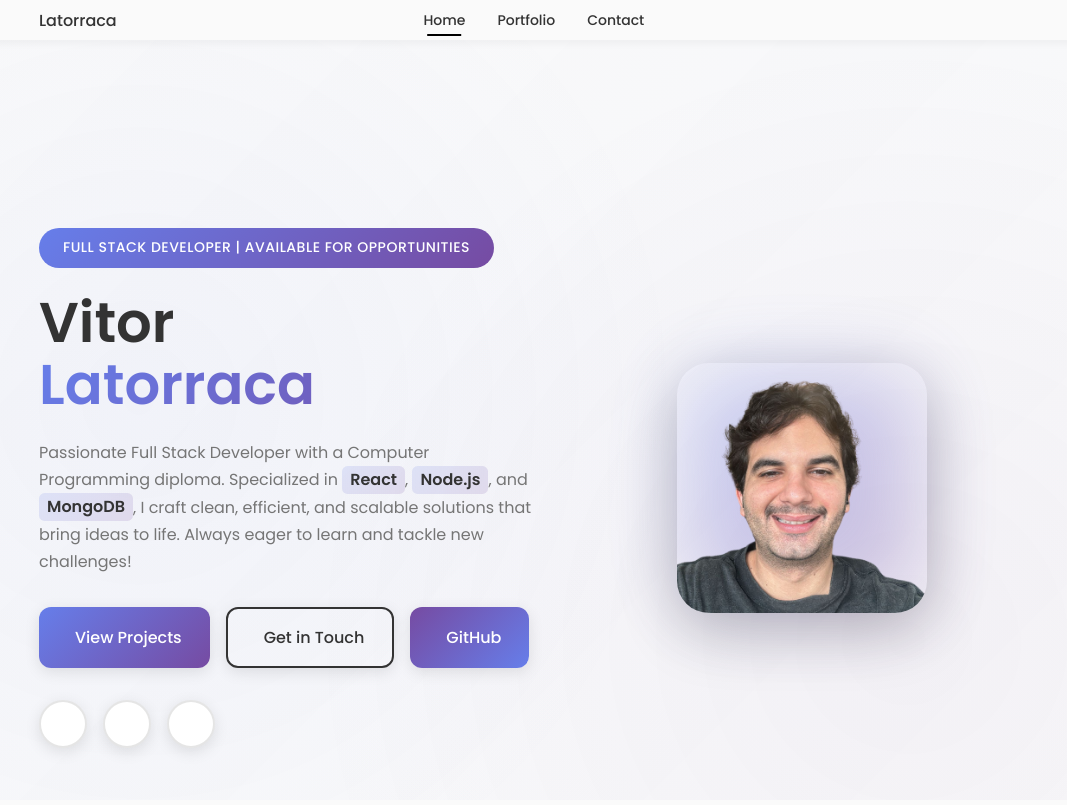
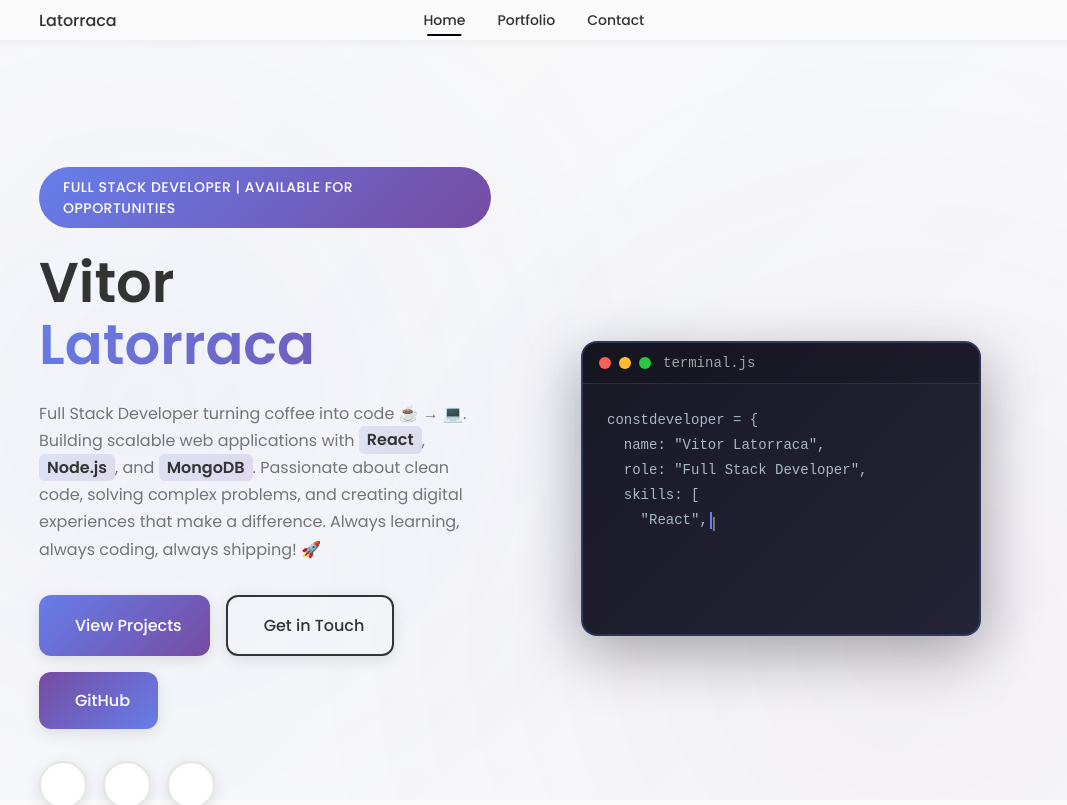
Before and after one commit to vitorlatorraca/PortfolioFInal, a React (Create React App) app: page / in a window 1280 px wide. Shown: the top 805 px of the page, without its empty margins (117-1184 px from the left). Built offline with nearby package versions, Linux system fonts and the light colour scheme.

Commit message:
feat: replace photo with animated code terminal and improve bio - add animated terminal component with typing effect - improve bio with programmer style and emojis - better centered layout - remove photo completely

```diff
--- /dev/null
+++ b/src/components/home/CodeTerminal.jsx
@@ -0,0 +1,67 @@
+import React, { useState, useEffect } from 'react';
+import './codeTerminal.css';
+
+const CodeTerminal = () => {
+  const [currentLine, setCurrentLine] = useState(0);
+  const [displayedText, setDisplayedText] = useState('');
+
+  const codeLines = [
+    { prefix: 'const', text: 'developer = {', delay: 0 },
+    { prefix: '  name:', text: ' "Vitor Latorraca",', delay: 500 },
+    { prefix: '  role:', text: ' "Full Stack Developer",', delay: 1000 },
+    { prefix: '  skills:', text: ' [', delay: 1500 },
+    { prefix: '    "React",', text: '', delay: 2000 },
+    { prefix: '    "Node.js",', text: '', delay: 2500 },
+    { prefix: '    "MongoDB",', text: '', delay: 3000 },
+    { prefix: '    "TypeScript"', text: '', delay: 3500 },
+    { prefix: '  ],', text: '', delay: 4000 },
+    { prefix: '  passion:', text: ' "Building amazing things",', delay: 4500 },
+    { prefix: '  status:', text: ' "Available for opportunities"', delay: 5000 },
+    { prefix: '};', text: '', delay: 5500 },
+    { prefix: '', text: '// Ready to code! 🚀', delay: 6000 }
+  ];
+
+  useEffect(() => {
+    if (currentLine < codeLines.length) {
+      const line = codeLines[currentLine];
+      const timer = setTimeout(() => {
+        setDisplayedText(prev => {
+          if (currentLine === 0) return line.prefix + line.text;
+          return prev + '\n' + line.prefix + line.text;
+        });
+        setCurrentLine(prev => prev + 1);
+      }, line.delay);
+
+      return () => clearTimeout(timer);
+    } else {
+      // Reset after showing all lines
+      const resetTimer = setTimeout(() => {
+        setCurrentLine(0);
+        setDisplayedText('');
+      }, 8000);
+      return () => clearTimeout(resetTimer);
+    }
+    // eslint-disable-next-line react-hooks/exhaustive-deps
+  }, [currentLine]);
+
+  return (
+    <div className="code-terminal">
+      <div className="code-terminal__header">
+        <div className="code-terminal__dots">
+          <span className="code-terminal__dot code-terminal__dot--red"></span>
+          <span className="code-terminal__dot code-terminal__dot--yellow"></span>
+          <span className="code-terminal__dot code-terminal__dot--green"></span>
+        </div>
+        <span className="code-terminal__title">terminal.js</span>
+      </div>
+      <div className="code-terminal__body">
+        <pre className="code-terminal__code">
+          <code>{displayedText}</code>
+          <span className="code-terminal__cursor">|</span>
+        </pre>
+      </div>
+    </div>
+  );
+};
+
+export default CodeTerminal;
--- a/src/components/home/Data.jsx
+++ b/src/components/home/Data.jsx
@@ -13,10 +13,10 @@ const Data = () => {
         </h1>
 
         <p className="home__description">
-            Passionate Full Stack Developer with a Computer Programming diploma.
-            Specialized in <span className="home__highlight">React</span>, <span className="home__highlight">Node.js</span>, and <span className="home__highlight">MongoDB</span>,
-            I craft clean, efficient, and scalable solutions that bring ideas to life.
-            Always eager to learn and tackle new challenges!
+            Full Stack Developer turning coffee into code ☕ → 💻.
+            Building scalable web applications with <span className="home__highlight">React</span>, <span className="home__highlight">Node.js</span>, and <span className="home__highlight">MongoDB</span>.
+            Passionate about clean code, solving complex problems, and creating digital experiences that make a difference.
+            Always learning, always coding, always shipping! 🚀
         </p>
 
         <div className="home__cta-buttons">
--- a/src/components/home/Home.jsx
+++ b/src/components/home/Home.jsx
@@ -1,6 +1,7 @@
 import React from 'react'
 import Data from './Data'
 import Social from './Social'
+import CodeTerminal from './CodeTerminal'
 import "./home.css"
 
 const Home = () => {
@@ -13,10 +14,7 @@ const Home = () => {
                     <Social/>
                 </div>
                 <div className="home__right">
-                    <div className="home__img-wrapper">
-                        <div className="home__img"></div>
-                        <div className="home__img-blur"></div>
-                    </div>
+                    <CodeTerminal />
                 </div>
             </div>
         </div>
--- /dev/null
+++ b/src/components/home/codeTerminal.css
@@ -0,0 +1,143 @@
+.code-terminal {
+    width: 100%;
+    max-width: 400px;
+    background: linear-gradient(135deg, #1e1e2e 0%, #2d2d44 100%);
+    border-radius: 1rem;
+    box-shadow: 0 20px 60px rgba(0, 0, 0, 0.3);
+    overflow: hidden;
+    border: 2px solid rgba(102, 126, 234, 0.2);
+    animation: fadeIn 1s ease-out;
+}
+
+.code-terminal__header {
+    background: rgba(0, 0, 0, 0.3);
+    padding: 0.75rem 1rem;
+    display: flex;
+    align-items: center;
+    gap: 0.75rem;
+    border-bottom: 1px solid rgba(255, 255, 255, 0.1);
+}
+
+.code-terminal__dots {
+    display: flex;
+    gap: 0.5rem;
+}
+
+.code-terminal__dot {
+    width: 12px;
+    height: 12px;
+    border-radius: 50%;
+}
+
+.code-terminal__dot--red {
+    background: #ff5f56;
+}
+
+.code-terminal__dot--yellow {
+    background: #ffbd2e;
+}
+
+.code-terminal__dot--green {
+    background: #27c93f;
+}
+
+.code-terminal__title {
+    color: rgba(255, 255, 255, 0.6);
+    font-size: var(--small-font-size);
+    font-family: 'Courier New', monospace;
+}
+
+.code-terminal__body {
+    padding: 1.5rem;
+    min-height: 250px;
+    background: rgba(0, 0, 0, 0.2);
+}
+
+.code-terminal__code {
+    margin: 0;
+    font-family: 'Courier New', monospace;
+    font-size: 0.875rem;
+    line-height: 1.8;
+    color: #a9b7c6;
+    white-space: pre-wrap;
+    word-wrap: break-word;
+}
+
+.code-terminal__code code {
+    font-family: inherit;
+}
+
+/* Syntax highlighting */
+.code-terminal__code code {
+    color: #a9b7c6;
+}
+
+.code-terminal__cursor {
+    display: inline-block;
+    width: 2px;
+    height: 1.2em;
+    background: #667eea;
+    margin-left: 2px;
+    animation: blink 1s infinite;
+    vertical-align: middle;
+}
+
+@keyframes blink {
+    0%, 50% {
+        opacity: 1;
+    }
+    51%, 100% {
+        opacity: 0;
+    }
+}
+
+/* Glow effect */
+.code-terminal::before {
+    content: '';
+    position: absolute;
+    top: 0;
+    left: 0;
+    right: 0;
+    bottom: 0;
+    background: linear-gradient(135deg, rgba(102, 126, 234, 0.1) 0%, rgba(118, 75, 162, 0.1) 100%);
+    border-radius: 1rem;
+    z-index: -1;
+    filter: blur(20px);
+    opacity: 0.5;
+}
+
+.dark-theme .code-terminal {
+    border-color: rgba(102, 126, 234, 0.3);
+}
+
+.dark-theme .code-terminal__header {
+    background: rgba(0, 0, 0, 0.5);
+}
+
+/* BREAKPOINTS */
+@media screen and (max-width: 768px) {
+    .code-terminal {
+        max-width: 100%;
+    }
+
+    .code-terminal__body {
+        min-height: 200px;
+        padding: 1.25rem;
+    }
+
+    .code-terminal__code {
+        font-size: 0.813rem;
+    }
+}
+
+@media screen and (max-width: 576px) {
+    .code-terminal__body {
+        min-height: 180px;
+        padding: 1rem;
+    }
+
+    .code-terminal__code {
+        font-size: 0.75rem;
+        line-height: 1.6;
+    }
+}
--- a/src/components/home/home.css
+++ b/src/components/home/home.css
@@ -7,16 +7,23 @@
 
 .home__content {
     display: grid;
-    grid-template-columns: 1.2fr 1fr;
+    grid-template-columns: 1fr 1fr;
     gap: 4rem;
     align-items: center;
     width: 100%;
+    max-width: 1200px;
+    margin: 0 auto;
 }
 
 .home__left {
     display: flex;
     flex-direction: column;
     gap: 2rem;
+    text-align: left;
+}
+
+.home__data {
+    text-align: left;
 }
 
 .home__right {
@@ -24,6 +31,13 @@
     justify-content: center;
     align-items: center;
     position: relative;
+}
+
+/* Remove old image styles */
+.home__img-wrapper,
+.home__img,
+.home__img-blur {
+    display: none;
 }
 
 /* Badge */
```
